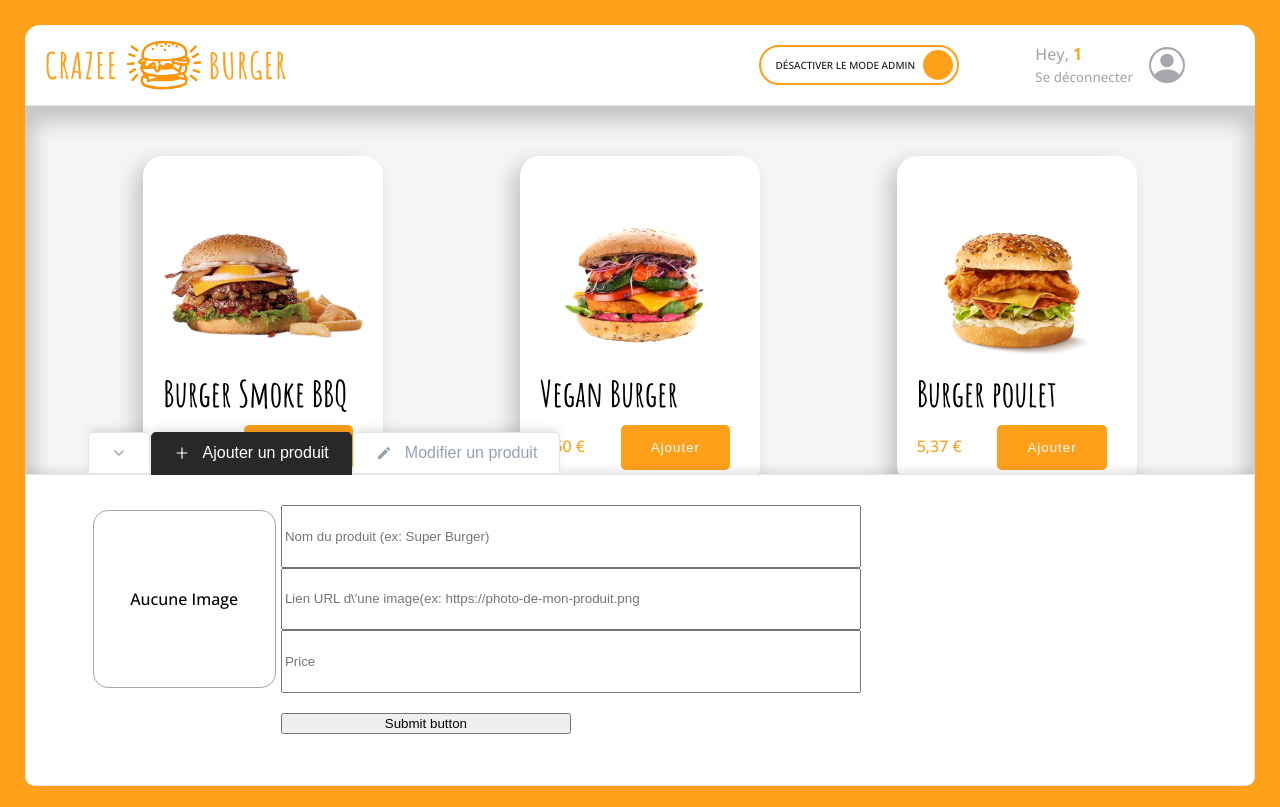
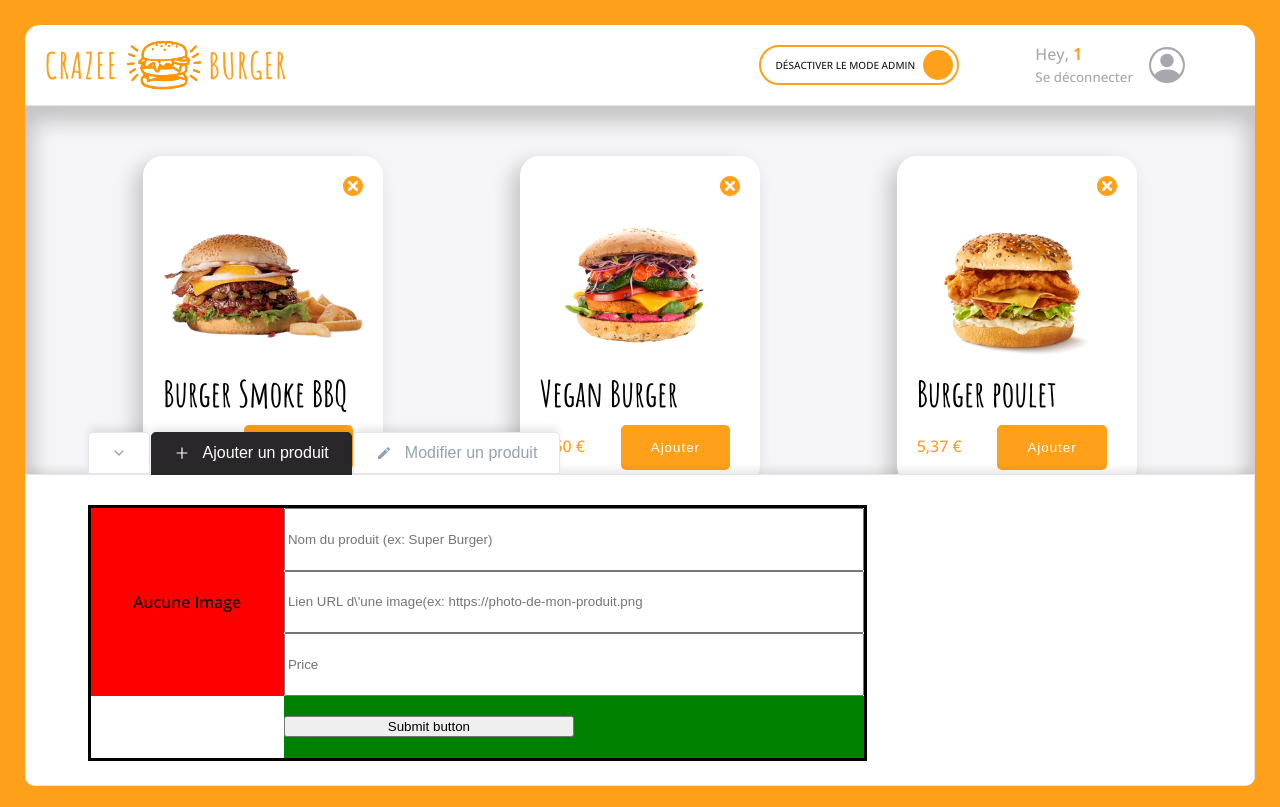
Before and after one commit to descartessainval/crazy-burger-cra, a React (Create React App) app: page /order/1 in a window 1280 px wide. Built offline with nearby package versions, Linux system fonts and the light colour scheme.

Commit message:
✨ F08: CARD>Add delete-button(style-only)

```diff
--- a/src/components/pages/order/main/Admin/Admin.js
+++ b/src/components/pages/order/main/Admin/Admin.js
@@ -21,5 +21,7 @@ const AdminStyled = styled.div`
     bottom: 0;
     right: 0;
     left: 0;
+z-index: 2;
+
 `
 export default Admin
--- a/src/components/pages/order/main/Admin/AdminPanel/AddForm.js
+++ b/src/components/pages/order/main/Admin/AdminPanel/AddForm.js
@@ -28,11 +28,13 @@ const AddForm = () => {
     }
 
     handleAdd(newProductToAdd);
-    setNewPeoduct(EMPTY_PRODUCT);
-    setisSubmitted(true);
-    setTimeout(() => {
-      setisSubmitted(false);
-    }, 2000);
+      setNewPeoduct(EMPTY_PRODUCT);
+
+      setisSubmitted(true);
+
+      setTimeout(() => {
+        setisSubmitted(false);
+      }, 2000);
   }
 
   //comportements
@@ -66,7 +68,8 @@ const AddForm = () => {
 }
 
 const AddFormStyled = styled.form`
-  /* border: pink solid 1px; */
+  border: black solid 3px;
+
   display: grid;
   grid-template-columns: 1fr 3fr;
   grid-template-rows: repeat(4, 1fr) ;
@@ -74,13 +77,15 @@ const AddFormStyled = styled.form`
   width: 70%;
 
   .img-preview{
+    background: red;
+
     grid-area: 1/1/4/2;
     display: flex;
     justify-content: center;
     align-items: center;
-    border: ${theme.colors.greyMedium} solid 1px;
+    /* border: ${theme.colors.greyMedium} solid 1px;
     border-radius: ${theme.borderRadius.extraRound};
-    margin: 5px;
+    margin: 5px; */
     img{
       height: 100%;
       width: 100%;
@@ -89,14 +94,13 @@ const AddFormStyled = styled.form`
     }
   }
   .input-fields{
-    /* background: blue; */
     grid-area: 1/2/4/2;
 
     display: grid;
 
 }
   .submit{
-    /* background: grey; */
+    background: green;
     grid-area:4/2/5/3;
     display: flex;
     align-items: center;
--- a/src/components/reusable-ui/Card.js
+++ b/src/components/reusable-ui/Card.js
@@ -2,22 +2,35 @@ import React from 'react'
 import { styled } from 'styled-components';
 import { theme } from '../../themes/index';
 import PrimaryButton from '../reusable-ui/PrimaryButton';
+import { TiDelete } from "react-icons/ti";
 
 const Card = ({ infoId, imageSource, title, leftDescription }) => {
 
     //test handel's button
     const handleClic = () => {
         console.log(`j'ai cliqué sur ${infoId}`);
+        //nClick={handleClic}
+    }
+
+
+    const onDelete =()=>{
+        console.log(`j'ai supprime sur ${infoId}`);
     }
 
     return (
-        <CardStyled onClick={handleClic}>
+        <CardStyled >
+
+            {/* si panel admin actif faire apparaitre le logo */}
+            <button className='delete-btn' area-lang='delete-btn'>
+                <TiDelete className='icon' />
+            </button>
+
             <div className='image'><img src={`${imageSource}`} alt="" /></div>
             <div className="info-text">
                 <div className='title'>{title}</div>
                 <div className='description'>
                     <p>{leftDescription}</p>
-                    <PrimaryButton label={"Ajouter"} />
+                    <PrimaryButton label={"Ajouter"}   />
                 </div>
             </div>
 
@@ -25,9 +38,9 @@ const Card = ({ infoId, imageSource, title, leftDescription }) => {
     )
 }
 
-const CardStyled = styled.li`
+const CardStyled = styled.div`
     display: grid;
-    grid-template-rows: 65% 1fr;
+    grid-template-rows:  65% 1fr; // step avant 65% 1%
     border-radius: 20px;
     width: 200px;
     height: 300px;
@@ -35,6 +48,36 @@ const CardStyled = styled.li`
     padding-bottom: 10px;
     box-shadow: -8px 8px 20px 0px rgb(0 0 0 / 20%);
     background:  ${theme.colors.white};
+    position: relative;
+
+    .delete-btn{
+        border: 1px solid red;
+        position: absolute;
+        top: 15px;
+        right: 15px;
+        cursor: pointer;
+        width: 30px;
+        height: 30px;
+        color: ${theme.colors.primary};
+        z-index: 2;
+        padding: 0;
+        border: none;
+        background: none;
+
+        .icon{
+            height: 100%;
+            width: 100%;
+        }
+
+        &:hover{
+            color: ${theme.colors.red};
+        }
+
+        &:active{
+            color: ${theme.colors.PrimaryButton};
+        }
+    }
+
 
     .image{
         width: 100%;
@@ -90,5 +133,7 @@ const CardStyled = styled.li`
         }
     }
 
+
+
 `;
 export default Card
```
